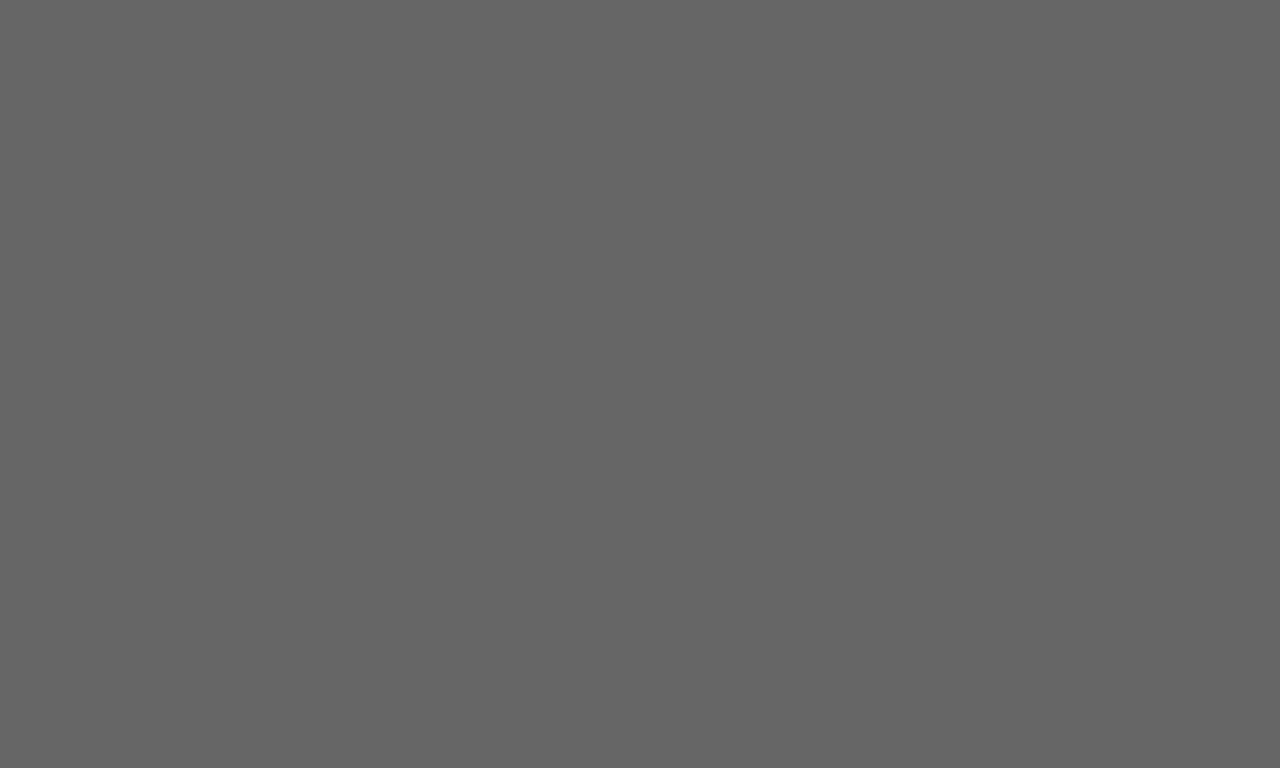
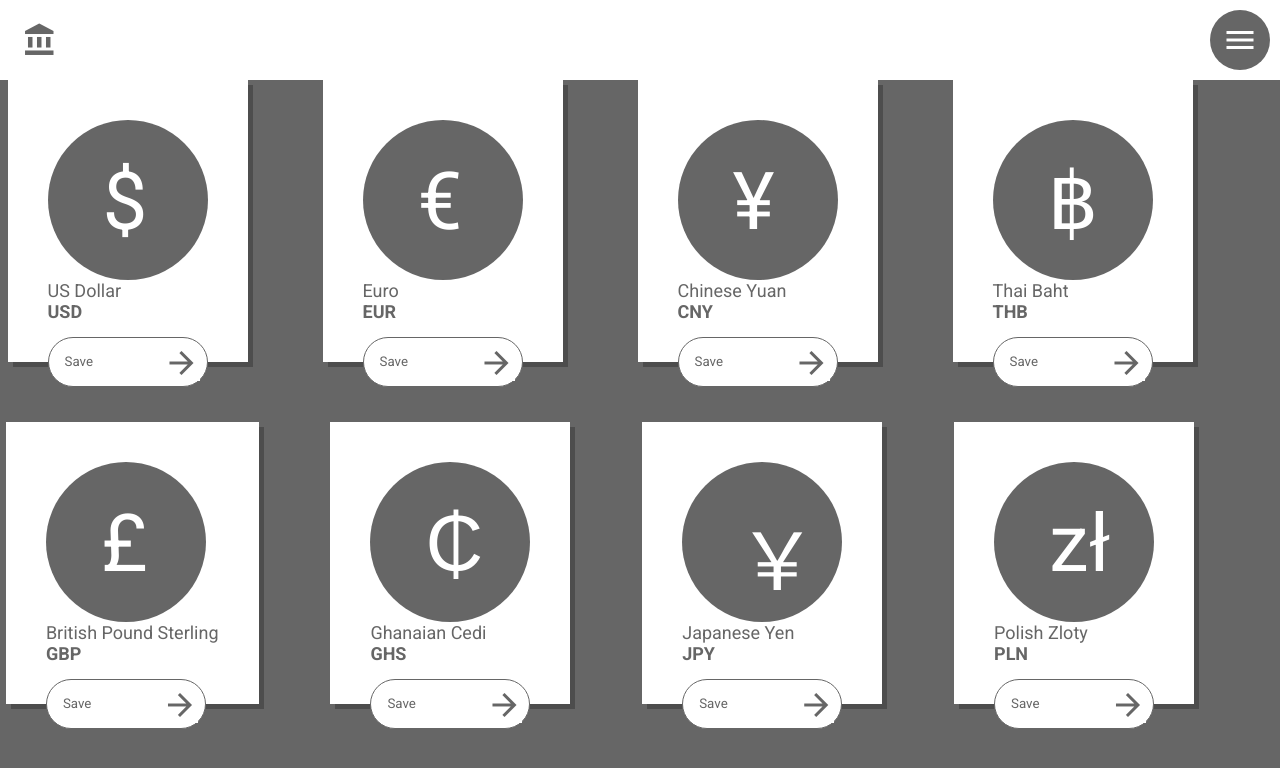
Before and after one commit to hbandi93/kepesito-vizsga, a plain HTML site: page index.html in a window 1280 px wide. Drawn offline with Linux system fonts and the light colour scheme.

Commit message:
Add text, icons, css

```diff
--- a/index.html
+++ b/index.html
@@ -6,10 +6,115 @@
     <meta http-equiv="X-UA-Compatible" content="IE=edge">
     <meta name="viewport" content="width=device-width, initial-scale=1.0">
     <link rel="stylesheet" href="style.css">
+    <link href="https://fonts.googleapis.com/icon?family=Material+Icons" rel="stylesheet">
+    <link rel="preconnect" href="https://fonts.googleapis.com">
+    <link rel="preconnect" href="https://fonts.gstatic.com" crossorigin>
+    <link href="https://fonts.googleapis.com/css2?family=Roboto:wght@400;700&display=swap" rel="stylesheet">
     <title>Document</title>
 </head>
 
 <body>
+    <header>
+        <div class="material-icons">
+            account_balance
+        </div>
+        <button>
+            <div class="material-icons">
+                menu
+            </div>
+        </button>
+    </header>
+    <div class="container">
+        <div class="card">
+            <p class="sub">$</p>
+            <p class="title">US Dollar</p>
+            <p class="money">USD</p>
+            <button>
+                <p>Save</p>
+                <div class="material-icons">
+                    arrow_forward
+                </div>
+            </button>
+        </div>
+        <div class="card">
+            <p class="sub">€</p>
+            <p class="title">Euro</p>
+            <p class="money">EUR</p>
+            <button>
+                <p>Save</p>
+                <div class="material-icons">
+                    arrow_forward
+                </div>
+            </button>
+        </div>
+        <div class="card">
+            <p class="sub">¥</p>
+            <p class="title">Chinese Yuan</p>
+            <p class="money">CNY</p>
+            <button>
+                <p>Save</p>
+                <div class="material-icons">
+                    arrow_forward
+                </div>
+            </button>
+        </div>
+        <div class="card">
+            <p class="sub">฿</p>
+            <p class="title">Thai Baht</p>
+            <p class="money">THB</p>
+            <button>
+                <p>Save</p>
+                <div class="material-icons">
+                    arrow_forward
+                </div>
+            </button>
+        </div>
+        <div class="card">
+            <p class="sub">£</p>
+            <p class="title">British Pound Sterling</p>
+            <p class="money"">GBP</p>
+            <button>
+                <p>Save</p>
+                <div class=" material-icons">
+                arrow_forward
+        </div>
+        </button>
+    </div>
+    <div class=" card">
+        <p class="sub">₵</p>
+        <p class="title">Ghanaian Cedi</p>
+        <p class="money">GHS</p>
+        <button>
+            <p>Save</p>
+            <div class="material-icons">
+                arrow_forward
+            </div>
+        </button>
+    </div>
+    <div class="card">
+        <p class="sub">￥</p>
+        <p class="title">Japanese Yen</p>
+        <p class="money">JPY</p>
+        <button>
+            <p>Save</p>
+            <div class="material-icons">
+                arrow_forward
+            </div>
+        </button>
+    </div>
+    <div class="card">
+        <p class="sub">zł</p>
+        <p class="title">Polish Zloty</p>
+        <p class="money">PLN</p>
+        <button>
+            <p>Save</p>
+            <div class="material-icons">
+                arrow_forward
+            </div>
+        </button>
+    </div>
+
+    </div>
 
 </body>
 
--- a/style.css
+++ b/style.css
@@ -8,9 +8,10 @@
     background: transparent;
     background-color: #666;
 
-    font-family: inherit;
+    font-family: 'Roboto', sans-serif;
 
     text-decoration: none;
+    position: relative;
   }
 
   ol, ul, li {
@@ -41,3 +42,158 @@
     -webkit-appearance: none !important;
     border-radius: 0
   }
+
+  .material-icons {
+    font-family: 'Material Icons';
+    font-weight: normal;
+    font-style: normal;
+    font-size: 24px;  /* Preferred icon size */
+    display: inline-block;
+    line-height: 1;
+    text-transform: none;
+    letter-spacing: normal;
+    word-wrap: normal;
+    white-space: nowrap;
+    direction: ltr;
+
+    /* Support for all WebKit browsers. */
+    -webkit-font-smoothing: antialiased;
+    /* Support for Safari and Chrome. */
+    text-rendering: optimizeLegibility;
+
+    /* Support for Firefox. */
+    -moz-osx-font-smoothing: grayscale;
+
+    /* Support for IE. */
+    font-feature-settings: 'liga';
+  }
+
+  header{
+    position: fixed;
+    top: 0;
+    left: 0;
+    width: 100%;
+    height: 80px;
+    background-color: #fff;
+  }
+
+  header .material-icons{
+    padding: 22px;
+    background-color: #fff;
+    color: #666;
+    font-size: 36px;
+  }
+
+  header button{
+    display: flex;
+    justify-content: center;
+    align-items: center;
+    position: absolute;
+    right: 10px;
+    top: 10px;
+    width: 60px;
+    height: 60px;
+    border-radius: 50%;
+    background-color: #666;
+    color: #fff;
+  }
+
+  header button .material-icons{
+    background-color: #666;
+    color: #fff;
+    justify-content: center;
+    align-items: center;
+    padding: 0;
+  }
+
+  .container{
+    top: 80px;
+    max-width: 1200px;
+    left: 0;
+    position: absolute;
+    display: flex;
+    flex-direction: row;
+    flex-wrap: wrap;
+    justify-content: space-around;
+    align-items: center;
+    gap: 60px;
+    padding: auto;
+  }
+
+  .card{
+    position: relative;
+    padding: 40px;
+    background-color: #fff;
+    box-shadow: 5px 5px rgba(0, 0, 0, 0.25);
+    display: flex;
+    flex-direction: column;
+  }
+
+  .title{
+    font-size: 18px;
+    font-weight: 400;
+    background-color: #fff;
+    color: #666;
+  }
+
+  .money{
+    font-size: 18px;
+    font-weight: 700;
+    background-color: #fff;
+    color: #666;
+  }
+
+  .sub{
+    width: 160px;
+    height: 160px;
+    font-size: 80px;
+    font-weight: 400;
+    color: #fff;
+    border-radius: 50%;
+    padding-left:55px;
+    padding-top: 35px;
+  }
+
+  .card button{
+    position: absolute;
+    bottom: -25px;
+    width: 160px;
+    height: 50px;
+    background-color: #fff;
+    border: 1px solid #666;
+    border-radius: 30px;
+  }
+
+  .card button p{
+    background-color: #fff;
+    position: absolute;
+    top: 16px;
+    left: 16px;
+    color: #666;
+    width: fit-content;
+  }
+
+  .card button div{
+    background-color: #fff;
+    color: #666;
+    font-size: 36px;
+    position: absolute;
+    top: 7px;
+    right: 7px;
+  }
+
+  button:hover{
+    background-color: #666;
+    color: #fff;
+    border: 1px solid #fff;
+  }
+
+  button:hover p{
+    background-color: #666;
+    color: #fff;
+  }
+
+  button:hover div{
+    background-color: #666;
+    color: #fff;
+  }
```
